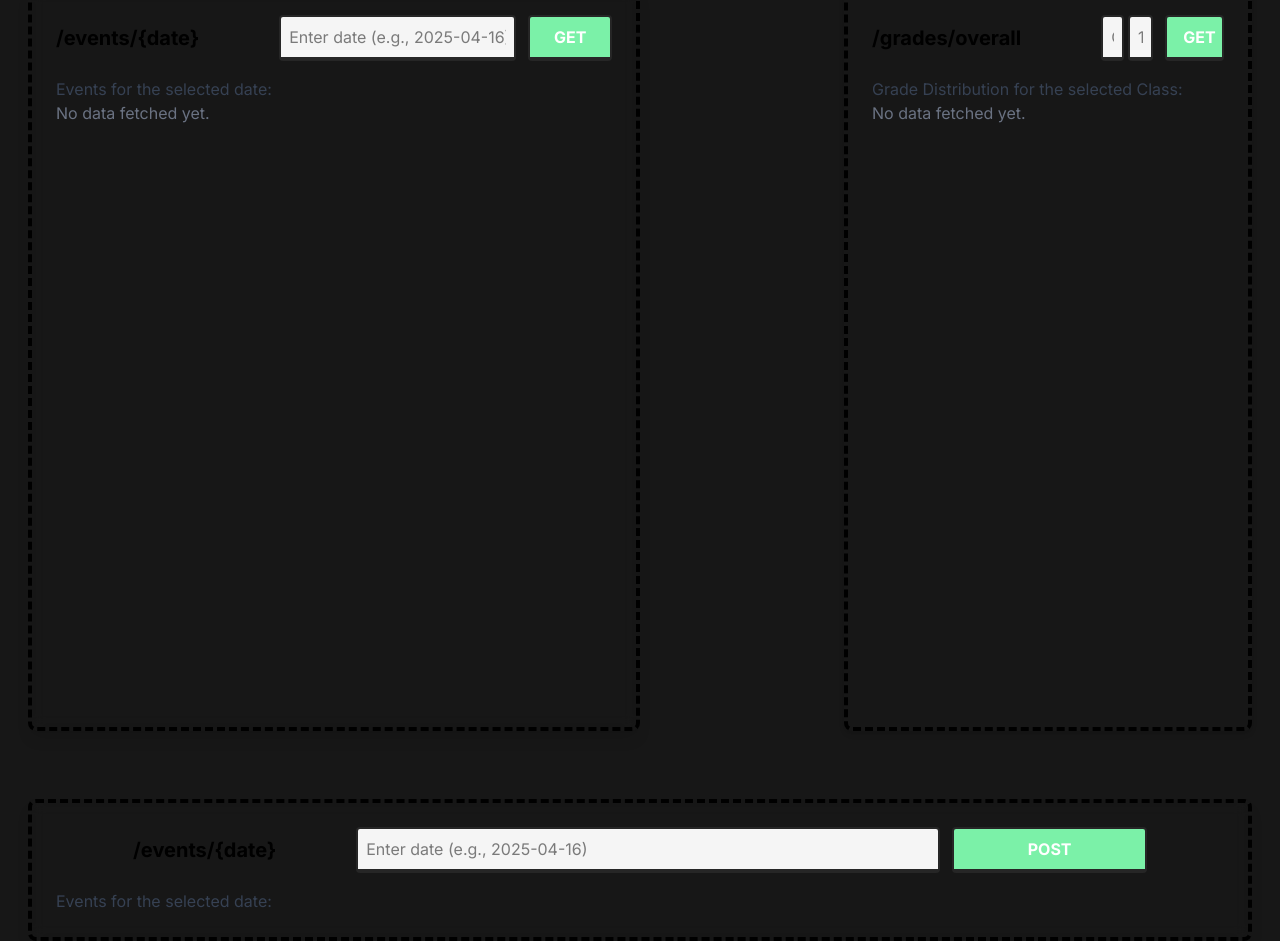
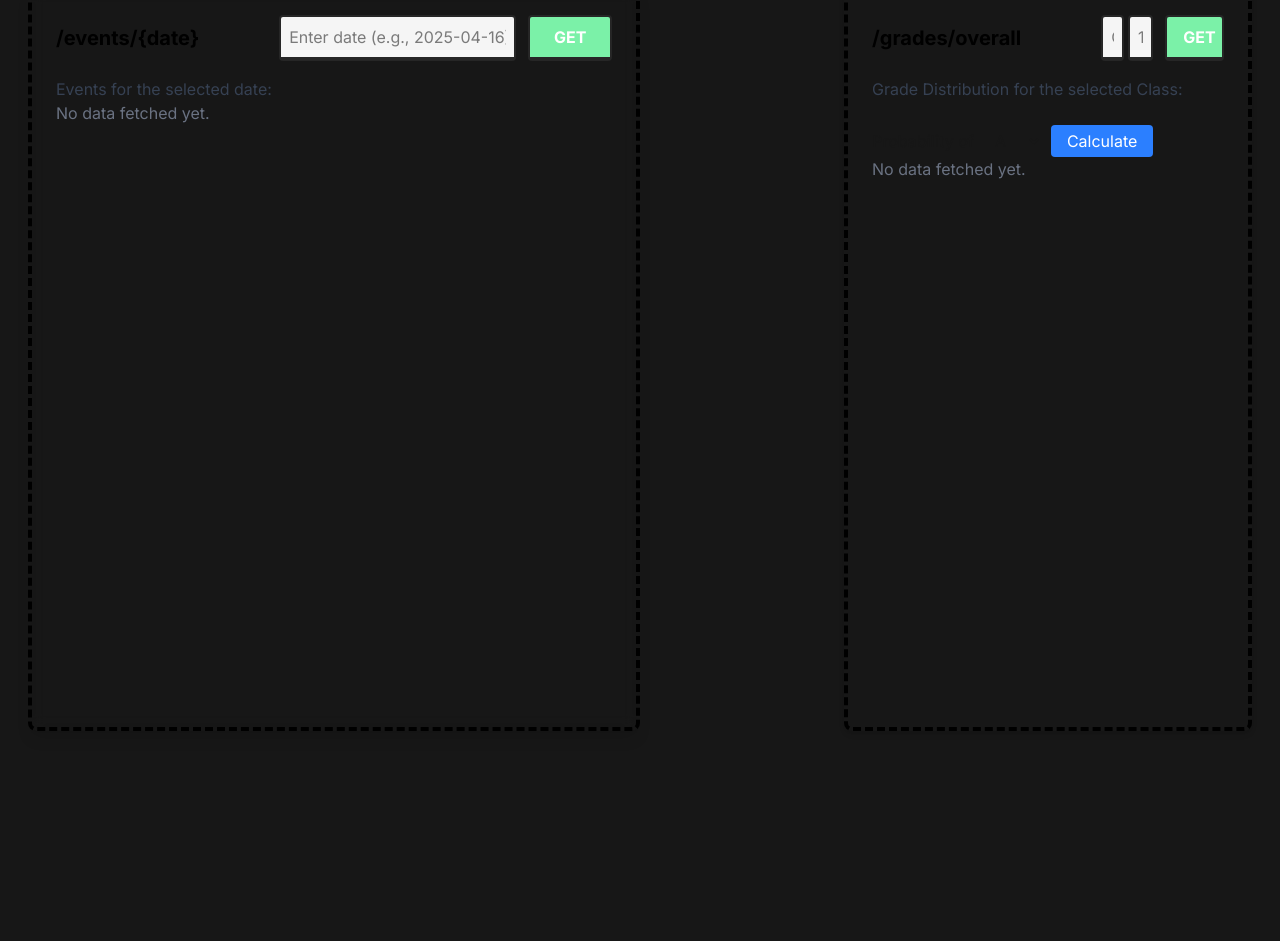
Before and after one commit to Shivhare-Ayush/api-demo, a Next.js app: page / in a window 1280 px wide. Shown: the part 280-1221 px from the top of the page. After the commit the page ends 1079 px from the top, so only its background shows below. Built offline with nearby package versions, Linux system fonts and the light colour scheme.

Commit message:
added POST call for calculating grade probabilities

```diff
--- a/app/page.js
+++ b/app/page.js
@@ -1,108 +1,179 @@
 "use client";
-import { useState, useEffect } from 'react';
-import './globals.css';
-import { Inter } from 'next/font/google';
 
-const inter = Inter({ subsets: ['latin'] });
+import { useState, useEffect } from "react";
+import "./globals.css";
+import { Inter } from "next/font/google";
+
+const inter = Inter({ subsets: ["latin"] });
 
 export default function Home() {
+  // Events state
   const [events, setEvents] = useState(null);
+  const [inputDate, setInputDate] = useState("");
+  const [isClicked, setIsClicked] = useState(false);
+
+  // Grades state
   const [grades, setGrades] = useState(null);
-  const [inputDate, setInputDate] = useState(''); // State to hold the input date  (e.g., "2025-04-16")
-  const [isClicked, setIsClicked] = useState(false); // State to track button click (Events)
-  const [isClicked2, setIsClicked2] = useState(false); // State to track button click (Grades)
-  const [coursePrefix, setCoursePrefix] = useState(''); // State to hold the course code (e.g., "CS")
-  const [courseNumber, setCourseNumber] = useState(''); // State to hold the course number (e.g., "1200")
-  const gradeLabels = ['A+', 'A', 'A-', 'B+', 'B', 'B-', 'C+', 'C', 'C-', 'D+', 'D', 'D-', 'F'];   // used for grades distribution table
+  const [coursePrefix, setCoursePrefix] = useState("");
+  const [courseNumber, setCourseNumber] = useState("");
+  const [isClicked2, setIsClicked2] = useState(false);
 
-  // Fetch events from the API
+  // Probability state
+  const gradeLabels = [
+    "A+",
+    "A",
+    "A-",
+    "B+",
+    "B",
+    "B-",
+    "C+",
+    "C",
+    "C-",
+    "D+",
+    "D",
+    "D-",
+    "F",
+  ];
+  const [gradeForProb, setGradeForProb] = useState("A");
+  const [probResult, setProbResult] = useState(null);
+
+  // Fetch events
   const fetchEventsForDate = async (date) => {
     try {
       const res = await fetch(`http://localhost:4000/api/events/${date}`);
-      if (!res.ok) {
-        throw new Error('Network response was not ok');
-      }
-
+      if (!res.ok) throw new Error("Network response was not ok");
       const data = await res.json();
-      console.log(data);
-      console.log(data.data.buildings);
       setEvents(data);
-      await new Promise((resolve) => setTimeout(resolve, 100));
       setIsClicked(false);
     } catch (error) {
-      console.error('Error fetching events:', error);
+      console.error("Error fetching events:", error);
     }
   };
 
   const handleFetchEvents = () => {
     if (!inputDate) {
-      alert('Please enter a valid date.');
+      alert("Please enter a valid date.");
       return;
     }
-    setIsClicked(true); // Set the button as clicked
-    fetchEventsForDate(inputDate); // Use the user-provided date
+    setIsClicked(true);
+    fetchEventsForDate(inputDate);
   };
 
+  // Fetch grades
   const fetchGradesForCourse = async (prefix, number) => {
     try {
-      const res = await fetch(`http://localhost:4000/api/grades/overall?prefix=${prefix}&number=${number}`);
+      const res = await fetch(
+        `http://localhost:4000/api/grades/overall?prefix=${encodeURIComponent(
+          prefix
+        )}&number=${encodeURIComponent(number)}`
+      );
       if (!res.ok) {
-        const errorData = await res.json(); // Extract the error message from the response
-        throw new Error(errorData.error || 'Unknown error occurred');
+        const err = await res.json();
+        throw new Error(err.error || "Unknown error occurred");
       }
-
       const data = await res.json();
-      console.log(data.data);
-      setGrades(data); // Update the grades state with the fetched data
+      setGrades(data);
       setIsClicked2(false);
     } catch (error) {
-      console.error('Error fetching grades:', error.message); // Log the error message
-      alert(`Error: ${error.message}`); // Optionally, show the error to the user
+      console.error("Error fetching grades:", error.message);
+      alert(`Error: ${error.message}`);
     }
   };
 
   const handleFetchGrades = () => {
     if (!coursePrefix || !courseNumber) {
-      alert('Please enter both a course prefix and course number.');
+      alert("Please enter both a course prefix and course number.");
       return;
     }
-    fetchGradesForCourse(coursePrefix, courseNumber); // Call the API with user-provided parameters
-    setIsClicked2(true); // Set the button as clicked
+    setIsClicked2(true);
+    fetchGradesForCourse(coursePrefix, courseNumber);
   };
 
-  // ---Frontend Design---
+  // Calculate probability
+  const handleCalcProbability = async () => {
+    if (!coursePrefix || !courseNumber) {
+      alert("Please fetch the grades distribution first.");
+      return;
+    }
+    try {
+      const res = await fetch(
+        "http://localhost:4000/api/grades/probability",
+        {
+          method: "POST",
+          headers: { "Content-Type": "application/json" },
+          body: JSON.stringify({
+            prefix: coursePrefix,
+            number: courseNumber,
+            grade: gradeForProb,
+          }),
+        }
+      );
+      if (!res.ok) {
+        const err = await res.json();
+        throw new Error(err.error || "Failed to calculate probability");
+      }
+      const json = await res.json();
+      setProbResult(json);
+    } catch (error) {
+      console.error("Error calculating probability:", error.message);
+      alert(`Error: ${error.message}`);
+    }
+  };
+
   return (
     <div className={inter.className}>
-    <div className=" flex flex-col items-center ">
+      <div className="flex flex-col items-center">
         {/* Header */}
         <div className="bg-white backdrop-blur-sm border-2 border-black border-b-4 rounded-xl p-7 m-10 mb-0 shadow-lg w-1/2">
           <div className="flex items-center justify-between">
-        <a href="https://www.acmutd.org/" target="_blank" rel="noopener noreferrer">
-          <img src={'/ACM_Education_Logo.svg'} alt="ACM Logo" className="w-12 h-auto"/>
+            <a
+              href="https://www.acmutd.org/"
+              target="_blank"
+              rel="noopener noreferrer"
+            >
+              <img
+                src={"/ACM_Education_Logo.svg"}
+                alt="ACM Logo"
+                className="w-12 h-auto"
+              />
             </a>
-        <h1 className="text-5xl text-black font-bold text-center">API Workshop</h1>
-        <a href="https://api.utdnebula.com/swagger/index.html#/" target="_blank" rel="noopener noreferrer">
-          <img src={'/Swagger_Logo.svg'} alt="ACM Logo" className="w-12 h-auto" />
+            <h1 className="text-5xl text-black font-bold text-center">
+              API Workshop
+            </h1>
+            <a
+              href="https://api.utdnebula.com/swagger/index.html#/"
+              target="_blank"
+              rel="noopener noreferrer"
+            >
+              <img
+                src={"/Swagger_Logo.svg"}
+                alt="Swagger Logo"
+                className="w-12 h-auto"
+              />
             </a>
           </div>
         </div>
-      <p className="text-gray-600 text-center mb-4 p-1">The public Nebula Labs API for access to pertinent UT Dallas data.</p>
-      {/* Body */}
+        <p className="text-gray-600 text-center mb-4 p-1">
+          The public Nebula Labs API for access to pertinent UT Dallas data.
+        </p>
 
-      <div className=" flex items-center justify-between rounded-xl p-7 m-10  w-screen h-screen overflow-hidden">
+        <div className="flex items-center justify-between rounded-xl p-7 m-10 w-screen h-screen overflow-hidden">
           {/* Events Section */}
-        <div className=" border-4 border-dashed border-black rounded-lg p-6 w-1/2 h-full shadow-lg backdrop-blur-sm">
+          <div className="border-4 border-dashed border-black rounded-lg p-6 w-1/2 h-full shadow-lg backdrop-blur-sm">
             <div className="flex items-center justify-center mb-4 w-full">
-            <h2 className="text-xl text-black font-bold mr-20 ">/events/{"{date}"}</h2>
+              <h2 className="text-xl text-black font-bold mr-20">
+                /events/{"{date}"}
+              </h2>
               <input
                 type="text"
                 placeholder="Enter date (e.g., 2025-04-16)"
                 value={inputDate}
-              onChange={(e) => setInputDate(e.target.value)} // Update state on input change
-              className="bg-neutral-100 p-2 border-2 border-neutral-800 border-b-4 text-black rounded mr-3 w-3/6"/>
+                onChange={(e) => setInputDate(e.target.value)}
+                className="bg-neutral-100 p-2 border-2 border-neutral-800 border-b-4 text-black rounded mr-3 w-3/6"
+              />
               <button
-              className={`bg-green-300 text-white center font-bold py-2 px-4 w-1/6 rounded border-2 border-neutral-800 ${
-                isClicked ? 'border-b-2' : 'border-b-4'
+                className={`bg-green-300 text-white font-bold py-2 px-4 w-1/6 rounded border-2 border-neutral-800 ${
+                  isClicked ? "border-b-2" : "border-b-4"
                 } hover:border-green-950 hover:text-black transition duration-300 ease-in-out`}
                 onClick={handleFetchEvents}
               >
@@ -111,9 +182,8 @@ export default function Home() {
             </div>
             <p className="text-gray-700">Events for the selected date:</p>
             <div className="h-1/2 overflow-y-auto">
-          {/* Events Table */}
               {events && events.data && events.data.buildings ? (
-            <table className="table-fixed w-full bg-gray-200 rounded mt-4 text-sm text-black ">
+                <table className="table-fixed w-full bg-gray-200 rounded mt-4 text-sm text-black">
                   <thead>
                     <tr className="bg-gray-300 border border-b-3">
                       <th className="px-4 py-2 border">Building</th>
@@ -123,14 +193,23 @@ export default function Home() {
                     </tr>
                   </thead>
                   <tbody>
-                {events.data.buildings.map((building, buildingIndex) =>
-                  building.rooms.map((room, roomIndex) =>
-                    room.events.map((event, eventIndex) => (
-                      <tr key={`${buildingIndex}-${roomIndex}-${eventIndex}`} className="text-center">
-                        <td className="px-4 py-2 border">{building.building}</td>
+                    {events.data.buildings.map((bldg, bi) =>
+                      bldg.rooms.map((room, ri) =>
+                        room.events.map((evt, ei) => (
+                          <tr
+                            key={`${bi}-${ri}-${ei}`}
+                            className="text-center"
+                          >
+                            <td className="px-4 py-2 border">
+                              {bldg.building}
+                            </td>
                             <td className="px-4 py-2 border">{room.room}</td>
-                        <td className="px-4 py-2 border">{event.start_time}</td>
-                        <td className="px-4 py-2 border">{event.end_time}</td>
+                            <td className="px-4 py-2 border">
+                              {evt.start_time}
+                            </td>
+                            <td className="px-4 py-2 border">
+                              {evt.end_time}
+                            </td>
                           </tr>
                         ))
                       )
@@ -142,36 +221,71 @@ export default function Home() {
               )}
             </div>
           </div>
+
           {/* Grades Section */}
-        <div className=" border-4 border-dashed border-black rounded-lg shadow-md p-6 w-1/3 h-full ">
+          <div className="border-4 border-dashed border-black rounded-lg shadow-md p-6 w-1/3 h-full">
             <div className="flex items-center justify-center mb-4 w-full">
-            <h2 className="text-xl text-black font-bold mr-20 ">/grades/overall</h2>
+              <h2 className="text-xl text-black font-bold mr-20">
+                /grades/overall
+              </h2>
               <input
                 type="text"
                 placeholder="CS"
                 value={coursePrefix}
-              onChange={(e) => setCoursePrefix(e.target.value)} // Update state on input change
-              className="bg-neutral-100 p-2 border-2 border-neutral-800 border-b-4 text-black rounded mr-1 w-1/5"/>
+                onChange={(e) => setCoursePrefix(e.target.value)}
+                className="bg-neutral-100 p-2 border-2 border-neutral-800 border-b-4 text-black rounded mr-1 w-1/5"
+              />
               <input
                 type="text"
                 placeholder="1200"
                 value={courseNumber}
-              onChange={(e) => setCourseNumber(e.target.value)} // Update state on input change
-              className="bg-neutral-100 p-2 border-2 border-neutral-800 border-b-4 text-black rounded mr-3 w-2/6"/>
+                onChange={(e) => setCourseNumber(e.target.value)}
+                className="bg-neutral-100 p-2 border-2 border-neutral-800 border-b-4 text-black rounded mr-3 w-2/6"
+              />
               <button
-              className={`bg-green-300 text-white center font-bold py-2 px-4 w-1/6 rounded border-2 border-neutral-800 ${
-                isClicked2 ? 'border-b-2' : 'border-b-4'
+                className={`bg-green-300 text-white font-bold py-2 px-4 w-1/6 rounded border-2 border-neutral-800 ${
+                  isClicked2 ? "border-b-2" : "border-b-4"
                 } hover:border-green-950 hover:text-black transition duration-300 ease-in-out`}
                 onClick={handleFetchGrades}
               >
                 GET
               </button>
             </div>
+
             <p className="text-gray-700">Grade Distribution for the selected Class:</p>
+
+            {/* Probability Calculator */}
+            <div className="mt-6 flex items-center">
+              <label className="mr-2 font-medium">Probability of</label>
+              <select
+                value={gradeForProb}
+                onChange={(e) => setGradeForProb(e.target.value)}
+                className="border px-2 py-1 mr-2"
+              >
+                {gradeLabels.map((g) => (
+                  <option key={g} value={g}>
+                    {g}
+                  </option>
+                ))}
+              </select>
+              <button
+                onClick={handleCalcProbability}
+                className="bg-blue-500 text-white px-4 py-1 rounded"
+              >
+                Calculate
+              </button>
+              {probResult && (
+                <p className="ml-4 text-sm text-gray-800">
+                  {`Probability of ${probResult.grade} in ${probResult.prefix}${probResult.number}: ${probResult.percentage.toFixed(
+                    1
+                  )}%`}
+                </p>
+              )}
+            </div>
+
             <div className="h-1/2 overflow-y-auto">
-          {/* Grades Table */}
               {grades && grades.data ? (
-            <table className="table-fixed w-full bg-gray-200 rounded mt-4 text-sm text-black ">
+                <table className="table-fixed w-full bg-gray-200 rounded mt-4 text-sm text-black">
                   <thead>
                     <tr className="bg-gray-300 border border-b-3">
                       <th className="px-4 py-2 border">Grade</th>
@@ -179,10 +293,12 @@ export default function Home() {
                     </tr>
                   </thead>
                   <tbody>
-                {grades && grades.data && gradeLabels.map((label, index) => (
-                  <tr key={index}>
+                    {gradeLabels.map((label, idx) => (
+                      <tr key={label}>
                         <td className="px-4 py-2 border">{label}</td>
-                    <td className="px-4 py-2 border">{grades.data[index] || 0}</td>
+                        <td className="px-4 py-2 border">
+                          {grades.data[idx] || 0}
+                        </td>
                       </tr>
                     ))}
                   </tbody>
@@ -193,29 +309,6 @@ export default function Home() {
             </div>
           </div>
         </div>
-      {/* POST Call */}
-      <div className=" flex items-center w-screen overflow-hidden">
-      <div className="border-4 border-dashed border-black rounded-lg p-6 w-full h-full shadow-lg backdrop-blur-sm mx-7">
-          <div className="flex items-center justify-center mb-4 w-full">
-            <h2 className="text-xl text-black font-bold mr-20 ">/events/{"{date}"}</h2>
-            <input
-              type="text"
-              placeholder="Enter date (e.g., 2025-04-16)"
-              value={inputDate}
-              onChange={(e) => setInputDate(e.target.value)} // Update state on input change
-              className="bg-neutral-100 p-2 border-2 border-neutral-800 border-b-4 text-black rounded mr-3 w-3/6"/>
-              <button
-              className={`bg-green-300 text-white center font-bold py-2 px-4 w-1/6 rounded border-2 border-neutral-800 ${
-                isClicked ? 'border-b-2' : 'border-b-4'
-              } hover:border-green-950 hover:text-black transition duration-300 ease-in-out`}
-              onClick={handleFetchEvents}
-              >
-              POST
-              </button>
-          </div>
-          <p className="text-gray-700">Events for the selected date:</p>
-        </div>
-    </div>
       </div>
     </div>
   );
```
Also changed, not shown: 1 other file (tests, documents, lock files or other folders). Lines whose indentation alone changed are shown as unchanged.
